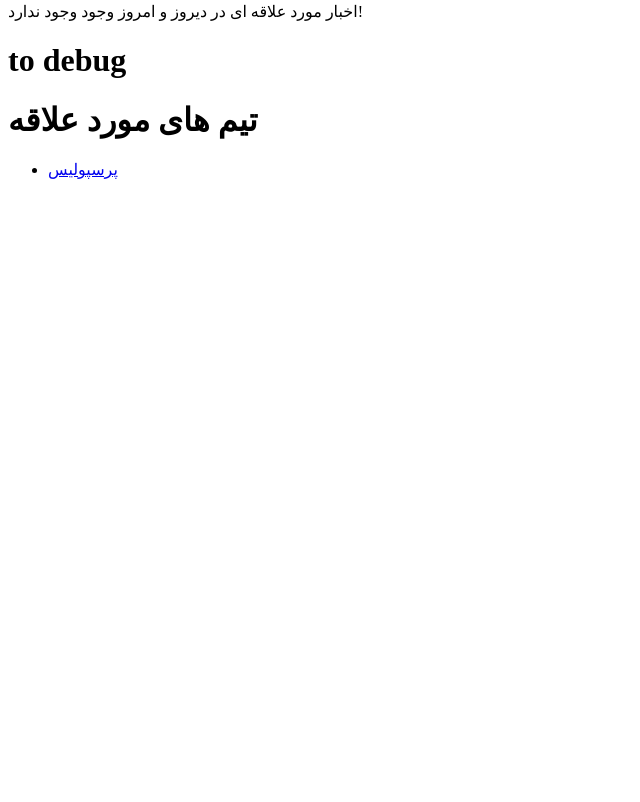
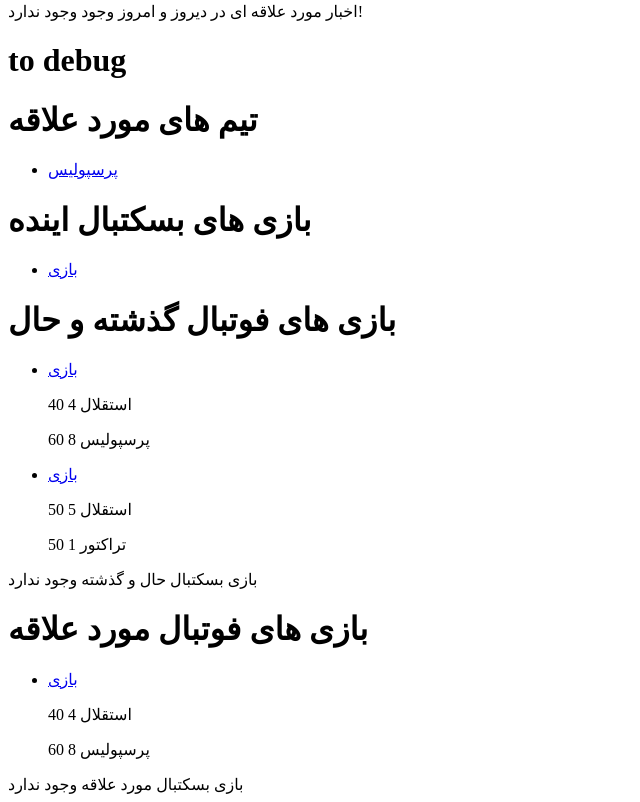
Before and after one commit to mahsirat-atiye/SportsPortalProjectAPI, a Django app: page /home/general/ in a window 1280 px wide. Shown: the part 322-1124 px from the top of the page, without its empty margins (0-640 px from the left). Before the commit the page ends 501 px from the top, so only its background shows below. Run offline with Django 3.2, Linux system fonts and the light colour scheme; a user stored in the database is signed in; data comes from the database, SQL or seed files in the repository; tables that the repository leaves empty hold one stand-in row (values such as "Sample post").

Commit message:
صفحه اصلی

```diff
--- a/sport/templates/sport/general_home_page.html
+++ b/sport/templates/sport/general_home_page.html
@@ -74,5 +74,122 @@
     <p>هنوز تیمی مورد علاقه ثبت نشده است!</p>
 {% endif %}
 
+{% if future_football_games %}
+    <h1>بازی های فوتبال اینده</h1>
+    <ul>
+    {% for g in future_football_games %}
+        <li>
+        <a href="{% url 'sport:football-game-detail' g.id %}">
+            بازی
+        </a>
+        {% for tg in g.footballteaminfootballgame_set.all %}
+                    <p>{{ tg.team.name }} {{ tg.team_score }} {{ tg.property_percent }} </p>
+                {% endfor %}
+        </li>
+    {% endfor %}
+    </ul>
+    بازی فوتبال اینده وجود ندارد
+{% endif %}
+
+{% if future_basketball_games %}
+    <h1>بازی های بسکتبال اینده</h1>
+    <ul>
+    {% for g in future_basketball_games %}
+        <li>
+        <a href="{% url 'sport:football-game-detail' g.id %}">
+            بازی
+        </a>
+        {% for tg in g.footballteaminfootballgame_set.all %}
+                    <p>{{ tg.team.name }} {{ tg.team_score }} {{ tg.property_percent }} </p>
+                {% endfor %}
+        </li>
+    {% endfor %}
+    </ul>
+    {% else %}
+    بازی بسکتبال اینده وجود ندارد
+{% endif %}
+
+{% if football_games %}
+    <h1>بازی های فوتبال گذشته و حال</h1>
+    <ul>
+    {% for g in football_games %}
+        <li>
+        <a href="{% url 'sport:football-game-detail' g.id %}">
+            بازی
+        </a>
+        {% for tg in g.footballteaminfootballgame_set.all %}
+                    <p>{{ tg.team.name }} {{ tg.team_score }} {{ tg.property_percent }} </p>
+                {% endfor %}
+        </li>
+    {% endfor %}
+    </ul>
+    {% else %}
+    بازی های فوتبال گذشته و حال وجود ندارد
+{% endif %}
+
+{% if basketball_games %}
+    <h1>بازی های بسکتبال حال و گذشته</h1>
+    <ul>
+    {% for g in basketball_games %}
+        <li>
+        <a href="{% url 'sport:football-game-detail' g.id %}">
+            بازی
+        </a>
+        {% for tg in g.footballteaminfootballgame_set.all %}
+                    <p>{{ tg.team.name }} {{ tg.team_score }} {{ tg.property_percent }} </p>
+                {% endfor %}
+        </li>
+    {% endfor %}
+    </ul>
+    {% else %}
+    بازی بسکتبال حال و گذشته وجود ندارد
+{% endif %}
+
+{% if favorite_football_games %}
+    <h1>بازی های فوتبال مورد علاقه</h1>
+    <ul>
+    {% for g in favorite_football_games %}
+        <li>
+        <a href="{% url 'sport:football-game-detail' g.id %}">
+            بازی
+        </a>
+        {% for tg in g.footballteaminfootballgame_set.all %}
+                    <p>{{ tg.team.name }} {{ tg.team_score }} {{ tg.property_percent }} </p>
+                {% endfor %}
+        </li>
+    {% endfor %}
+    </ul>
+    {% else %}
+    بازی فوتبال مورد علاقه وجود ندارد
+{% endif %}
+
+{% if favorite_basketball_games %}
+    <h1>بازی بسکتبال مورد علاقه</h1>
+    <ul>
+    {% for g in favorite_basketball_games %}
+        <li>
+        <a href="{% url 'sport:football-game-detail' g.id %}">
+            بازی
+        </a>
+        {% for tg in g.footballteaminfootballgame_set.all %}
+                    <p>{{ tg.team.name }} {{ tg.team_score }} {{ tg.property_percent }} </p>
+                {% endfor %}
+        </li>
+    {% endfor %}
+    </ul>
+    {% else %}
+    بازی بسکتبال مورد علاقه وجود ندارد
+{% endif %}
+
+
+
+
 </body>
 </html>
+
+{#'future_football_games': future_football_games,#}
+{#        'future_basketball_games': future_basketball_games,#}
+{#        'football_games': football_games,#}
+{#        'basketball_games': basketball_games,#}
+{#        'favorite_football_games': favorite_football_games,#}
+{#        'favorite_basketball_games': favorite_basketball_games#}
--- a/sport/views/football_views.py
+++ b/sport/views/football_views.py
@@ -5,7 +5,7 @@ from django.http import HttpResponse
 from django.shortcuts import render, get_object_or_404
 from django.views import generic
 
-from sport.models import News, FootballTeam, FootballPlayer, FootballGame, FootballLeague
+from sport.models import News, FootballTeam, FootballPlayer, FootballGame, FootballLeague, BasketballGame
 from django.utils import timezone
 import logging
 
@@ -23,7 +23,8 @@ def recent_general_news(request):
     news = News.objects.filter(publish_date__lte=timezone.now()).filter(
         publish_date__gte=timezone.now() - datetime.timedelta(days=2)).order_by('-publish_date')
 
-    teams = request.user.footballteam_set.all()
+    teams = request.user.footballteam_set.all()  # for debug
+
     f1_ = request.user.footballteam_set.all()
     f2_ = request.user.footballplayer_set.all()
     f3_ = request.user.basketballteam_set.all()
@@ -38,7 +39,24 @@ def recent_general_news(request):
     favorites.extend(f3)
     favorites.extend(f4)
 
+    # games:
+    future_football_games = FootballGame.objects.filter(date__gt=timezone.now()).order_by('-date')[:10]
+    future_basketball_games = BasketballGame.objects.filter(date__gt=timezone.now()).order_by('-date')[:10]
+
+    football_games = FootballGame.objects.filter(date__lte=timezone.now()).order_by('-date')[:10]
+    basketball_games = BasketballGame.objects.filter(date__lte=timezone.now()).order_by('-date')[:10]
+
+    favorite_football_games = FootballGame.objects.filter(
+        date__gt=timezone.now() - datetime.timedelta(days=1)).filter(
+        date__lte=timezone.now() + datetime.timedelta(days=1)).order_by('-date')[:10]
+
+    favorite_basketball_games = BasketballGame.objects.filter(
+        date__gt=timezone.now() - datetime.timedelta(days=1)).filter(
+        date__lte=timezone.now() + datetime.timedelta(days=1)).order_by('-date')[:10]
+
+    # news
     favorite_news = get_related_news_by_all_criteria(news, *favorites)
+
     if request.POST:
         n = int(request.POST['number'])
         recent_news = News.objects.filter(publish_date__lte=timezone.now()).order_by('-publish_date')[:n]
@@ -48,7 +66,14 @@ def recent_general_news(request):
     context = {
         'recent_news': recent_news,
         'favorite_news': favorite_news,
-        'teams': teams
+        'teams': teams,
+        'future_football_games': future_football_games,
+        'future_basketball_games': future_basketball_games,
+        'football_games': football_games,
+        'basketball_games': basketball_games,
+        'favorite_football_games': favorite_football_games,
+        'favorite_basketball_games': favorite_basketball_games
+
     }
     return render(request, 'sport/general_home_page.html', context)
 
```
